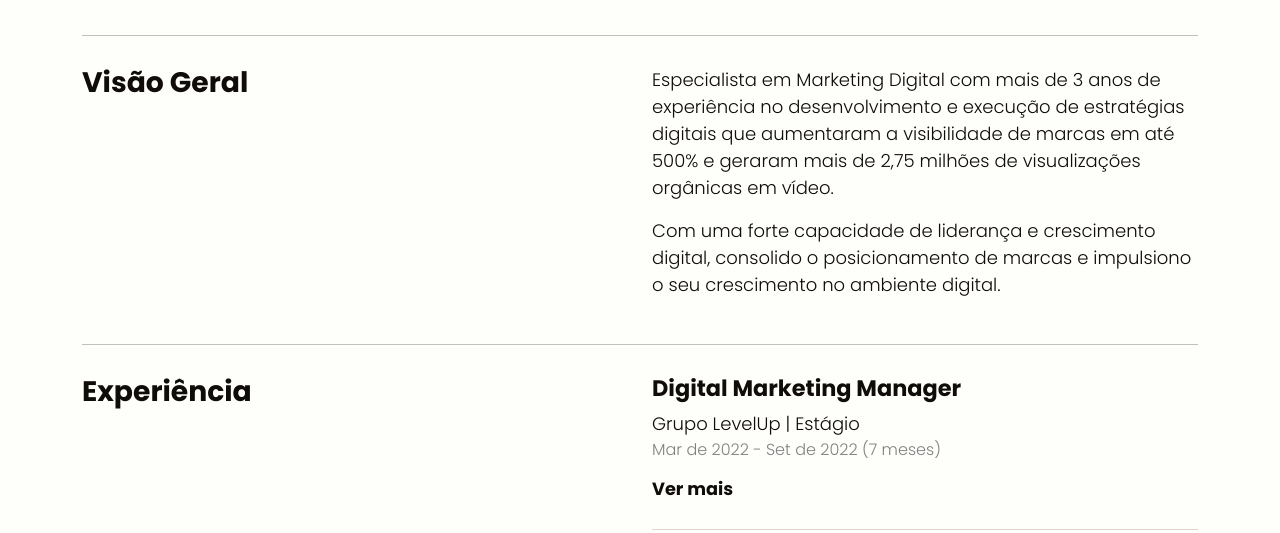
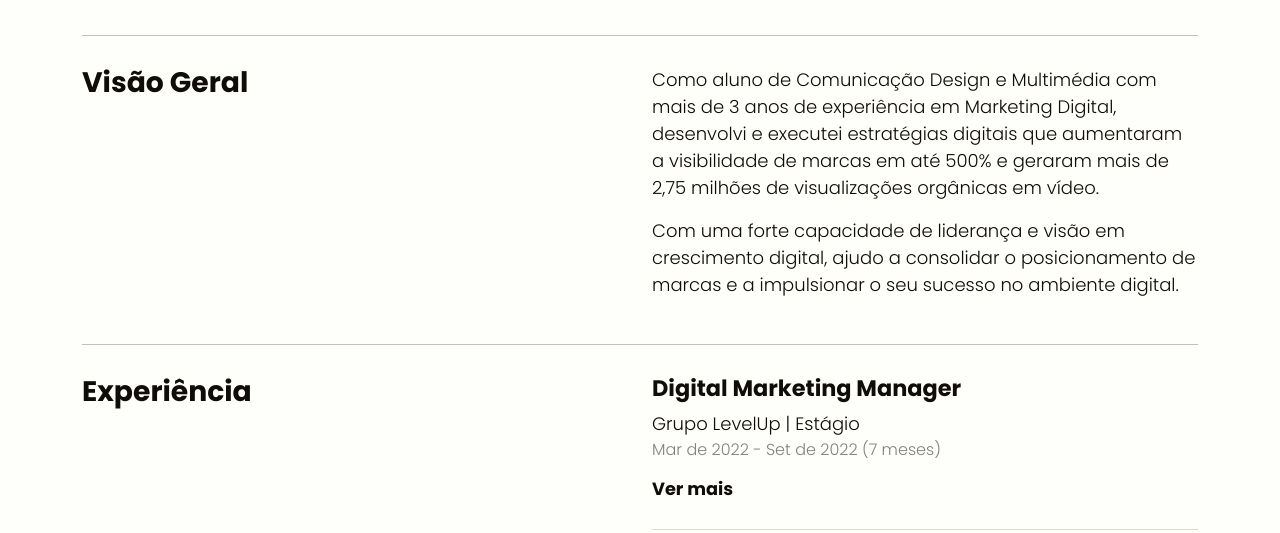
Before and after one commit to fisgueiredo/fisgueiredo.github.io, a plain HTML site: page sobre.html in a window 1280 px wide. Shown: the part 267-800 px from the top of the page. Drawn offline with nearby package versions, Linux system fonts and the light colour scheme; a web font is replaced by a local one.

Commit message:
Update sobre.html

```diff
--- a/sobre.html
+++ b/sobre.html
@@ -147,12 +147,9 @@
       </div>
       <div class="col-sm">
         <p>
-          Especialista em Marketing Digital com mais de 3 anos de experiência no desenvolvimento e execução de
-          estratégias digitais que aumentaram a visibilidade de marcas em até 500% e geraram mais de 2,75 milhões de
-          visualizações orgânicas em vídeo.
+Como aluno de Comunicação Design e Multimédia com mais de 3 anos de experiência em Marketing Digital, desenvolvi e executei estratégias digitais que aumentaram a visibilidade de marcas em até 500% e geraram mais de 2,75 milhões de visualizações orgânicas em vídeo.
         </p>
-        <p>Com uma forte capacidade de liderança e crescimento digital, consolido o
-          posicionamento de marcas e impulsiono o seu crescimento no ambiente digital.</p>
+        <p>Com uma forte capacidade de liderança e visão em crescimento digital, ajudo a consolidar o posicionamento de marcas e a impulsionar o seu sucesso no ambiente digital.</p>
       </div>
     </div>
     <hr style="border-top: 1px solid #100C08; width: 100%; margin-top: 30px; margin-bottom: 30px;">
```
